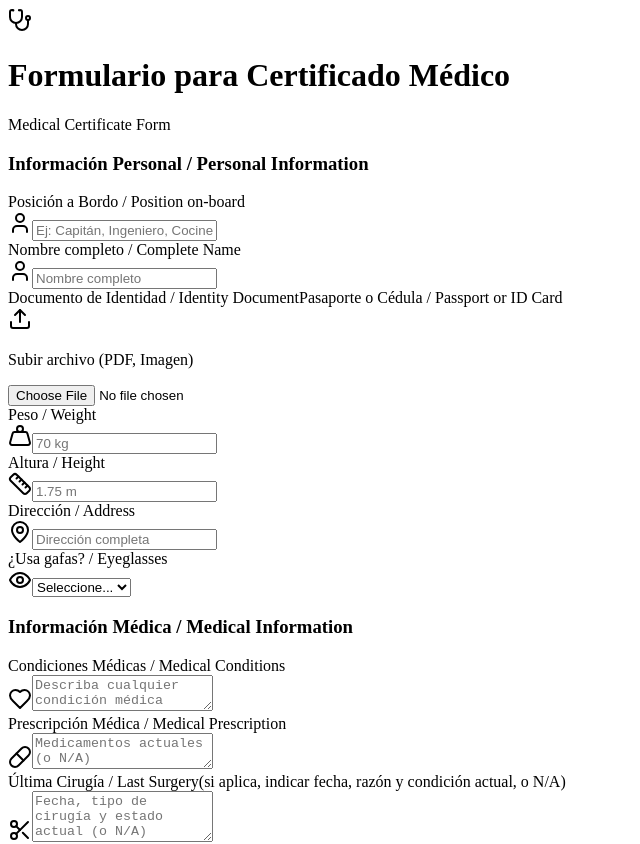
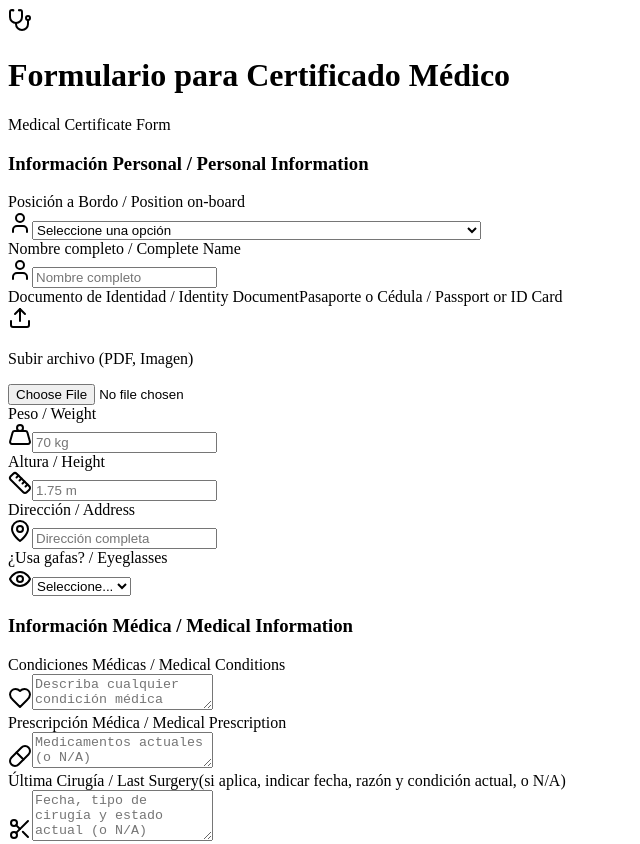
Before and after one commit to Sanchex-22/PMTSQuote, a Next.js app: page /public_pages/home/medical-cert/MedicalCert in a window 1280 px wide. Shown: the top 844 px of the page, without its empty margins (0-640 px from the left). Built offline with nearby package versions, Linux system fonts and the light colour scheme; no server answers.

Commit message:
stool test

```diff
--- a/src/pages/public_pages/home/medical-cert/MedicalCert.tsx
+++ b/src/pages/public_pages/home/medical-cert/MedicalCert.tsx
@@ -164,16 +164,49 @@ export default function MedicalCertificateForm() {
   </label>
   <div className="relative">
     <User className="absolute left-3 top-1/2 transform -translate-y-1/2 text-gray-400 w-4 h-4" />
-                  <input
-                    type="text"
+    <select
       id="posicion"
       name="posicion"
       required
-                    className="w-full pl-10 pr-4 py-3 border border-gray-200 rounded-md focus:outline-none focus:ring-1 focus:ring-gray-400 focus:border-gray-400 transition-colors"
-                    placeholder="Ej: Capitán, Ingeniero, Cocinero"
-                  />
+      className="w-full pl-10 pr-4 py-3 border border-gray-200 rounded-md focus:outline-none focus:ring-1 focus:ring-gray-400 focus:border-gray-400 transition-colors appearance-none bg-white"
+    >
+      <option value="">Seleccione una opción</option>
+      <option>Capitán / Master</option>
+      <option>Primer Oficial de Cubierta / Chief Mate</option>
+      <option>Segundo Oficial de Cubierta / Second Mate</option>
+      <option>Tercer Oficial de Cubierta / Third Mate</option>
+      <option>Oficial de Guardia de Navegación / OOW (Officer of the Watch)</option>
+      <option>Piloto / Pilot</option>
+      <option>Contramaestre / Bosun</option>
+      <option>Marinero de Primera / Able Seaman (AB)</option>
+      <option>Marinero Ordinario / Ordinary Seaman (OS)</option>
+      <option>Timonel / Helmsman</option>
+      <option>Cadete de Cubierta / Deck Cadet</option>
+      <option>Jefe de Máquinas / Chief Engineer</option>
+      <option>Segundo Ingeniero / Second Engineer</option>
+      <option>Tercer Ingeniero / Third Engineer</option>
+      <option>Cuarto Ingeniero / Fourth Engineer</option>
+      <option>Oficial de Guardia de Máquinas / EOOW (Engineer Officer of the Watch)</option>
+      <option>Electricista de Buque / Marine Electrician</option>
+      <option>Oiler / Engrasador</option>
+      <option>Motorman / Motorista</option>
+      <option>Cadete de Máquinas / Engine Cadet</option>
+      <option>Refrigeration Engineer</option>
+      <option>Jefe de Mayordomía / Chief Steward</option>
+      <option>Mayordomo / Steward</option>
+      <option>Cocinero / Cook</option>
+      <option>Ayudante de Cocina / Messman o Galley Utility</option>
+      <option>Encargado de Limpieza / Cabin Boy o Utility</option>
+      <option>Oficial de Seguridad / Safety Officer</option>
+      <option>Oficial de Protección / Ship Security Officer (SSO)</option>
+      <option>Médico o Enfermero / Ship Doctor or Medic</option>
+      <option>Técnico de Comunicaciones / Radio Operator (GMDSS)</option>
+      <option>Ingeniero Electrónico / Electro-Technical Officer (ETO)</option>
+      <option>Personal de Helipuerto / HLO (Helicopter Landing Officer)</option>
+    </select>
   </div>
 </div>
+
 
               <div>
                 <label htmlFor="nombre" className="block text-sm font-medium text-gray-700 mb-2">
@@ -406,8 +439,14 @@ export default function MedicalCertificateForm() {
                    <FileInput name="rh_type" label="Tipo RH / RH type" accept=".pdf,image/*" />
                    <FileInput name="drug_test" label="Prueba de drogas / Drug Test" accept=".pdf,image/*" />
                    <FileInput name="urinalysis" label="Análisis de orina / Urinalysis" accept=".pdf,image/*" />
-                <FileInput name="stool_test" label="Examen de heces / Stool test" accept=".pdf,image/*" />
+                   <FileInput
+                      name="stool_test"
+                     label="Examen de heces / Stool test"
+                     subLabel="Solo requerido para certificado médico de Cocinero"
+                     accept=".pdf,image/*"
+                      />
             </div>
+
             </div>
 
             {/* Mensajes de estado de envío */}
```
Lines whose indentation alone changed are shown as unchanged.
